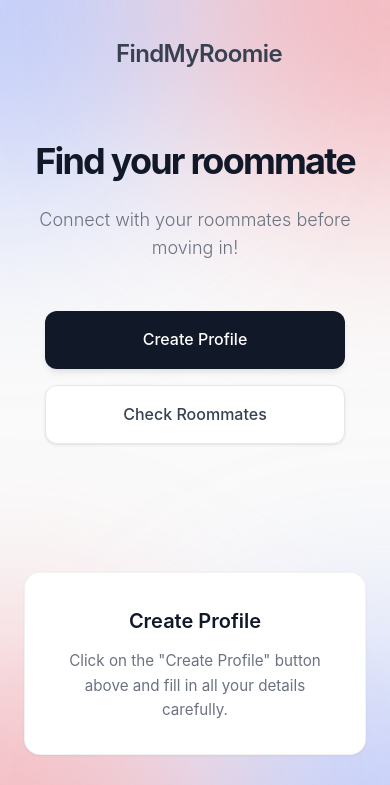
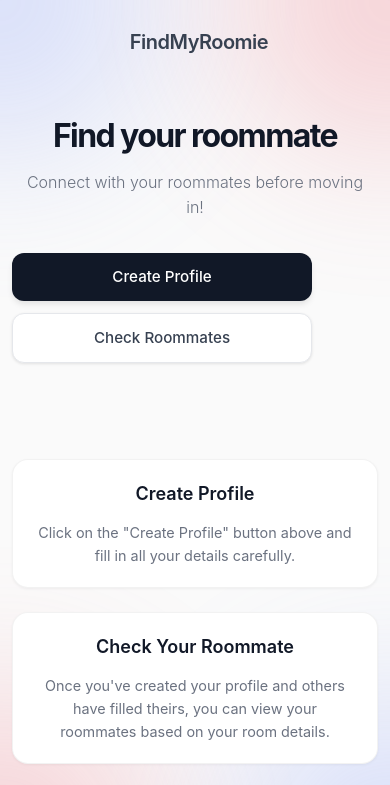
Before and after one commit to kushu30/findmyroomie, a website: page public/index.html in a window 390 px wide. Shown: the top 785 px of the page. Drawn offline with Linux system fonts and the light colour scheme.

Commit message:
mobile optimisations

```diff
--- a/public/index.html
+++ b/public/index.html
@@ -18,6 +18,8 @@
       line-height: 1.6;
       overflow-x: hidden;
       position: relative;
+      -webkit-font-smoothing: antialiased;
+      -moz-osx-font-smoothing: grayscale;
     }
 
     body::before,
@@ -144,6 +146,9 @@
       overflow: hidden;
       min-width: 150px;
       justify-content: center;
+      touch-action: manipulation;
+      -webkit-tap-highlight-color: transparent;
+      min-height: 48px;
     }
 
     .btn-primary {
@@ -263,38 +268,200 @@
       animation: fadeInUp 0.8s ease forwards;
     }
 
+    /* Mobile optimizations */
     @media (max-width: 768px) {
       .container {
-        padding: 0 1.5rem;
+        padding: 0 1rem;
+      }
+
+      header {
+        padding: 1.5rem 0;
+      }
+
+      .logo {
+        font-size: 1.25rem;
+      }
+
+      .logo-icon {
+        font-size: 1.5rem;
+      }
+
+      main {
+        padding: 2rem 0;
+      }
+
+      .hero {
+        margin-bottom: 3rem;
+      }
+
+      .hero h1 {
+        font-size: clamp(2rem, 8vw, 2.5rem);
+        margin-bottom: 1rem;
+      }
+
+      .hero p {
+        font-size: 1.125rem;
+        margin-bottom: 2rem;
+        padding: 0 0.5rem;
       }
 
       .cta-buttons {
         flex-direction: column;
         align-items: center;
+        gap: 0.75rem;
+        width: 100%;
+        max-width: 300px;
       }
 
       .btn {
         width: 100%;
-        max-width: 300px;
+        padding: 0.875rem 1.5rem;
+        min-width: unset;
       }
 
       .features {
         grid-template-columns: 1fr;
-        margin-top: 4rem;
+        margin-top: 3rem;
+        gap: 1.5rem;
       }
 
-      main {
+      .feature {
+        padding: 1.5rem;
+      }
+
+      .feature h3 {
+        font-size: 1.125rem;
+      }
+
+      .feature p {
+        font-size: 0.9rem;
+      }
+
+      footer {
         padding: 2rem 0;
+        margin-top: 3rem;
+      }
+
+      /* Optimize background blurs for mobile performance */
+      body::before,
+      body::after,
+      .container::before,
+      .container::after {
+        width: 300px;
+        height: 300px;
+        filter: blur(80px);
+        opacity: 0.3;
+      }
+
+      body::before {
+        top: -150px;
+        left: -150px;
+      }
+
+      .container::before {
+        top: -150px;
+        right: -150px;
+      }
+
+      .container::after {
+        bottom: -150px;
+        left: -150px;
+      }
+
+      body::after {
+        bottom: -150px;
+        right: -150px;
       }
     }
 
+    /* Small phones */
     @media (max-width: 480px) {
+      .container {
+        padding: 0 0.75rem;
+      }
+
       .hero h1 {
-        font-size: 2.25rem;
+        font-size: 2rem;
       }
 
       .hero p {
-        font-size: 1.125rem;
+        font-size: 1rem;
+      }
+
+      .btn {
+        font-size: 0.95rem;
+        padding: 0.75rem 1.25rem;
+      }
+
+      .feature {
+        padding: 1.25rem;
+      }
+    }
+
+    /* Landscape orientation on phones */
+    @media (max-width: 767px) and (orientation: landscape) {
+      main {
+        padding: 1rem 0;
+      }
+
+      .hero {
+        margin-bottom: 2rem;
+      }
+
+      .hero h1 {
+        font-size: 1.75rem;
+        margin-bottom: 0.75rem;
+      }
+
+      .hero p {
+        font-size: 1rem;
+        margin-bottom: 1.5rem;
+      }
+
+      .cta-buttons {
+        flex-direction: row;
+        max-width: 400px;
+        gap: 0.75rem;
+      }
+
+      .btn {
+        width: auto;
+        min-width: 140px;
+        padding: 0.75rem 1.25rem;
+      }
+
+      .features {
+        margin-top: 2rem;
+      }
+    }
+
+    /* Touch device optimizations */
+    @media (hover: none) and (pointer: coarse) {
+      .btn:hover {
+        transform: none;
+      }
+
+      .btn:active {
+        transform: scale(0.98);
+        transition-duration: 0.1s;
+      }
+
+      .feature:hover {
+        transform: none;
+      }
+
+      .feature:active {
+        transform: scale(0.98);
+        transition-duration: 0.1s;
+      }
+    }
+
+    /* Reduce motion for accessibility */
+    @media (prefers-reduced-motion: reduce) {
+      * {
+        animation-duration: 0.01ms !important;
+        animation-iteration-count: 1 !important;
+        transition-duration: 0.01ms !important;
       }
     }
   </style>
```
